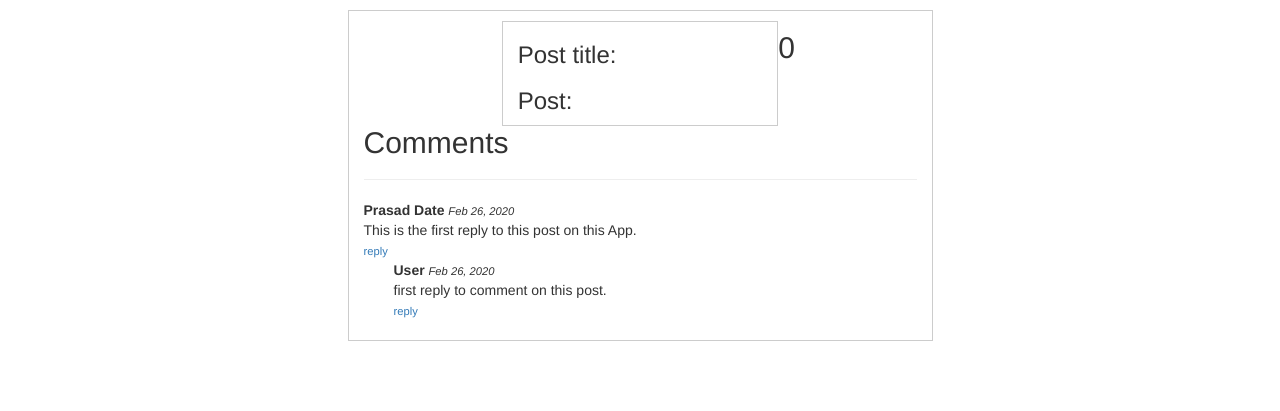
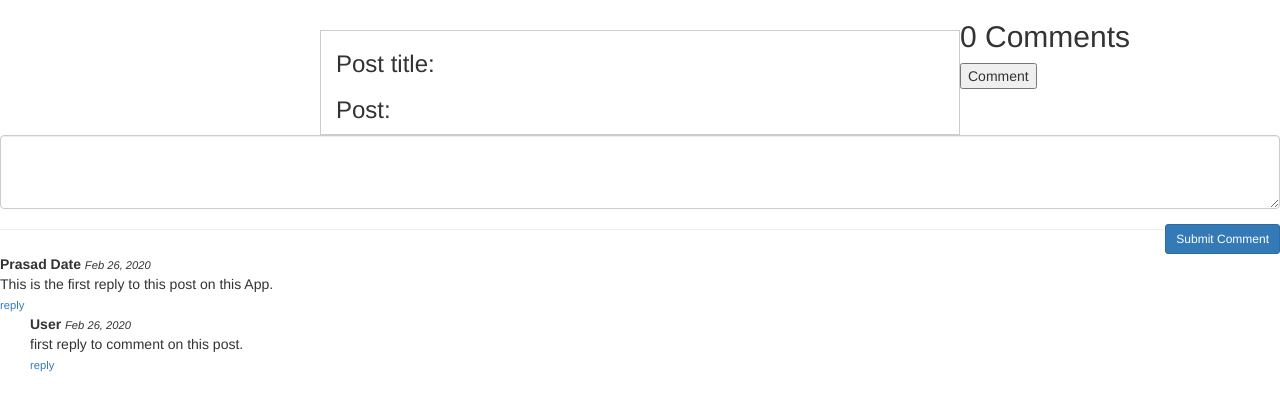
Before and after one commit to prasad-1992/comment_reply, a Flask app: template templates/comment.html in a window 1280 px wide. Shown: the top 411 px of the page. Run offline with Flask 2, Linux system fonts and the light colour scheme; the template is opened without the code that fills it, so the values that code supplies are empty; some libraries are stand-ins or nearby versions.

Commit message:
added comment code

```diff
--- a/app.py
+++ b/app.py
@@ -14,12 +14,12 @@ class user(db.Model):
     password = db.Column(db.String(80))
     created_at = db.Column(db.TIMESTAMP())
 
-class posts(db.Model):
+class post(db.Model):
     id = db.Column(db.Integer, primary_key=True)
     user_id = db.Column(db.Integer())
-    title = db.Column(db.String(120))
-    body = db.Column(db.Text(80))
-    created_at = db.Column(db.TIMESTAMP())
+    title = db.Column(db.String(11))
+    body = db.Column(db.Text(120))
+    craeted_at = db.Column(db.TIMESTAMP())
 
 class comments(db.Model):
     id = db.Column(db.Integer, primary_key=True)
@@ -48,7 +48,7 @@ def login():
 
         login = user.query.filter_by(username=uname, password=passw).first()
         if login is not None:
-            return redirect(url_for("post"))
+            return redirect(url_for("posts"))
     return render_template("login.html")
 
 @app.route("/register", methods=["GET", "POST"])
@@ -65,23 +65,30 @@ def register():
         return redirect(url_for("login"))
     return render_template("register.html")
 
-@app.route("/post", methods=["GET", "POST"])
-def post():
+@app.route("/posts", methods=["GET", "POST"])
+def posts():
     if request.method == 'POST':
         title = request.form['blog_title']
-        post = request.form['post_text']
+        body = request.form['post_text']
 
-        return redirect(url_for("login"))
-    return render_template('post.html')
+        blog_posts = post(title = title, body = body)
+        db.session.add(blog_posts)
+        db.session.commit()
+
+        return render_template('comment.html',tit =title , po =body)
+    return render_template('posts.html')
 
 @app.route("/comment", methods=["GET", "POST"])
 def comment():
     if request.method == 'POST':
-        title = request.form['blog_title']
-        post = request.form['post_text']
+        comment_body = request.form['blog_comment']
 
-        return render_template('comment.html',tit =title , po =post )
-    return render_template('post.html')
+        blog_comment = comments( comment_body = comment_body)
+        db.session.add(blog_comment)
+        db.session.commit()
+
+        return render_template('comment.html')
+    return render_template('comment.html')
 
 if __name__ == '__main__':
     db.create_all()
--- a/templates/comment.html
+++ b/templates/comment.html
@@ -28,15 +28,23 @@
 	    margin-left: 40px;
 	    display: none;}
     #comment_form { margin-top: 10px; }
+	.hide{
+  display:none;
+}
+.show{
+  display:block;
+}
 </style>
 </head>
 <body>
-<div class="container">
-	<div class="row">
-
-
+	<!-- class="container">
+        <div class="row" style="margin-top: 40px">
+            <!-- <div class="col-sm-6"> -->
+                <form method="POST">
+<!-- class="container">
+	<!-- class="row">
 		<!-- comments section -->
-		<div class="col-md-6 col-md-offset-3 comments-section">
+		<!-- <div class="col-md-6 col-md-offset-3 comments-section"> -->
 			<div class="col-md-6 col-md-offset-3 post">
 				<h3>Post title:</h3>
 				<p>{{ tit }}</p>
@@ -46,7 +54,23 @@
 
 			<!-- Display total number of comments on this post  -->
 			<h2><span id="comments_count">0</span> Comments</h2>
+			<!-- <div class="col-md-6 col-md-offset-3 post">
+				<p>{{ blog_comment }}</p>
+			</div> -->
+			<!-- <input type="button" name="answer" value="Comment" onclick="onButtonClick()" /> -->
+			<input type="button" name="answer" value="Comment" onclick="onButtonClick()" />
+			<!-- <div class="hide" id="textInput"> -->
+			<textarea name="blog_comment" id="blog_comment" class="form-control" cols="30" rows="3"></textarea>
+			<!-- <textarea type="text" name="blog_comment" cols="30" rows="3"></textarea> -->
+			<button class="btn btn-primary btn-sm pull-right" id="submit_post">Submit Comment</button>
+			<!-- </div> -->
+				</form>
+			</!-->
+		</!-->
+	</div>
+
 			<hr>
+
 			<!-- comments wrapper -->
 			<div id="comments-wrapper">
 				<div class="comment clearfix">
@@ -66,14 +90,14 @@
 									<a class="reply-btn" href="#">reply</a>
 								</div>
 							</div>
-						</div>
-					</div>
+					    </div>
+				</div>
 			</div>
 			<!-- // comments wrapper -->
-		</div>
+		</!-->
 		<!-- // comments section -->
-	</div>
-</div>
+	</!-->
+</!-->
 <!-- Javascripts -->
 <script src="https://cdnjs.cloudflare.com/ajax/libs/jquery/3.3.1/jquery.min.js"></script>
 <script>
@@ -139,7 +163,14 @@ $(document).ready(function(){
 	});
 });
 </script>
-
+<script>
+function onButtonClick(){
+  document.getElementById('textInput').className="show";
+}
+function onreplyButtonClick(){
+  document.getElementById('textInput1').className="show";
+}
+</script>
 <!-- Bootstrap Javascript -->
 <script src="https://cdnjs.cloudflare.com/ajax/libs/twitter-bootstrap/3.3.7/js/bootstrap.min.js"></script>
 </body>
```
Also changed, not shown: templates/post.html (deleted, +0 -26 lines).
